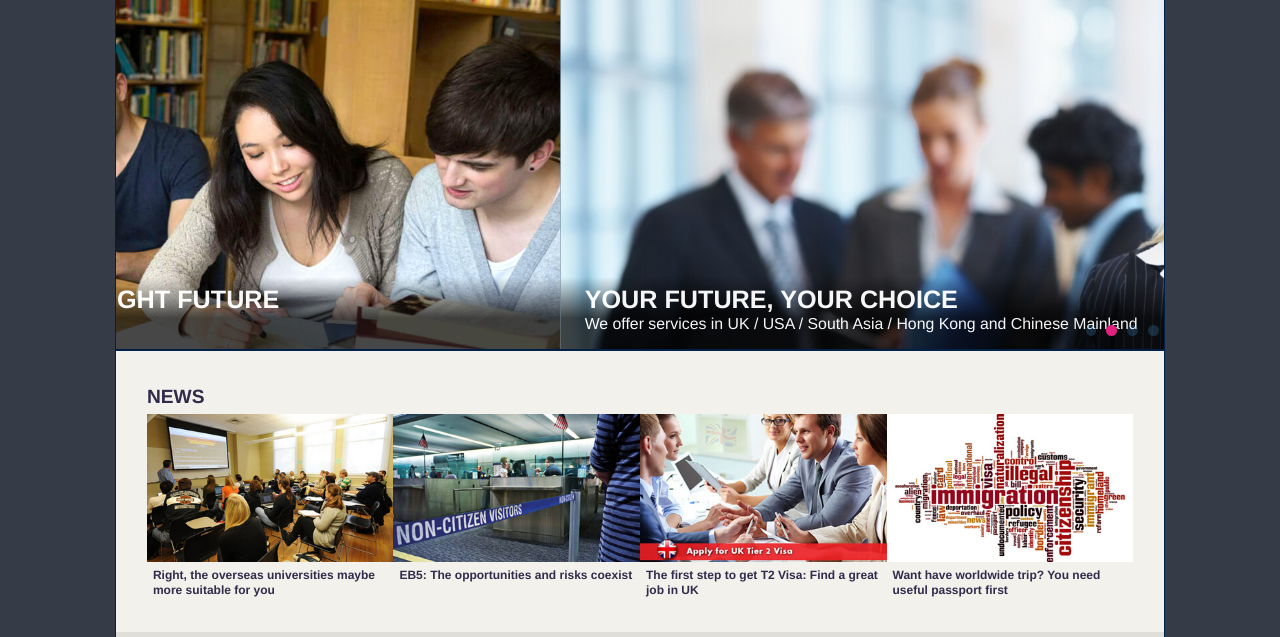
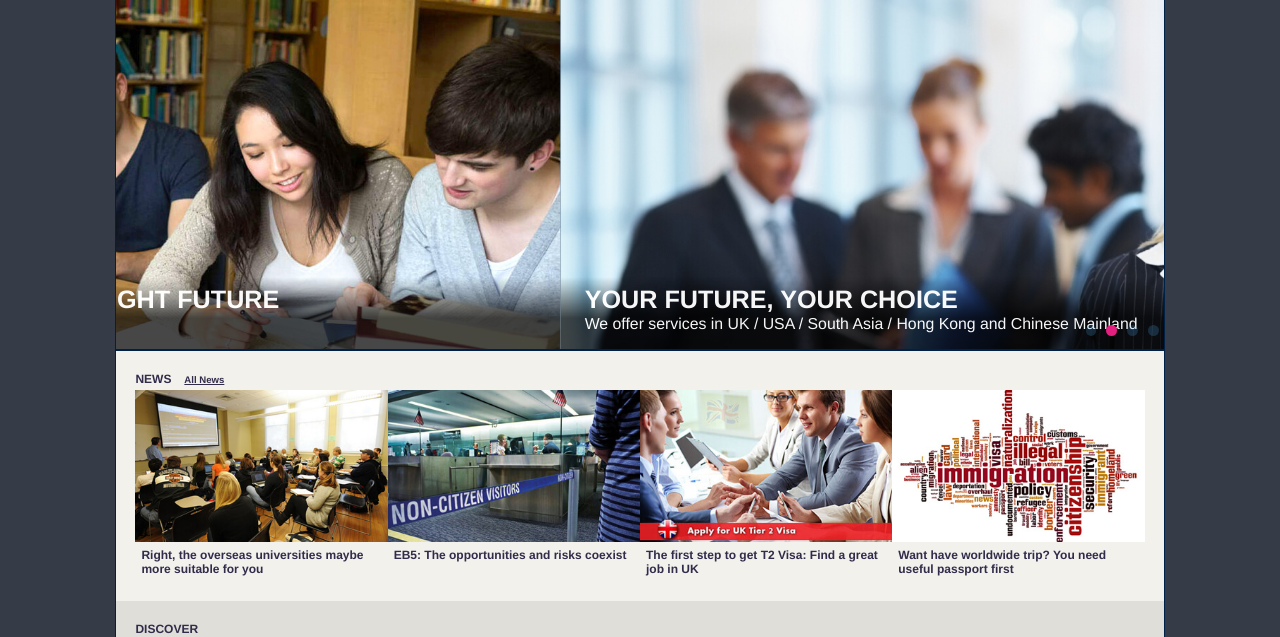
Before and after one commit to miracleglobal/miracleglobal.github.io, a plain HTML site: page index.html in a window 1280 px wide. Shown: the part 94-731 px from the top of the page. Drawn offline with Linux system fonts and the light colour scheme.

Commit message:
all news

```diff
--- a/css/index.css
+++ b/css/index.css
@@ -190,10 +190,23 @@ html{
   background: #f2f1ec;
   padding: 1.5em 1.6em 1.5em 1.6em;
   box-sizing: border-box;
-  font-size: 1.6em;
+  font-size: 1em;
   line-height: 1.8em;
   font-weight: bold;
   color: #322b4a;
+}
+.all{
+  font-size: .8em;
+  text-decoration: underline;
+  margin-left: .8rem;
+  line-height: .8rem;
+}
+.all:hover{
+  font-size: .8em;
+  color:#1155ee!important;
+  text-decoration: underline;
+  margin-left: .8rem;
+  line-height: .8rem;
 }
 .container .discover{
   background: #e0ded9!important;
--- a/index.html
+++ b/index.html
@@ -103,7 +103,7 @@
 		</div>
 	</div>
 	<div class="container">
-		<div class="news">NEWS
+		<div class="news">NEWS <a class="all">All&nbsp;News</a>
 			<div class="pure-g">
         <div class="imghover pure-u-1-4 pure-u-lg-1-4">
             <img class="pure-img" src="img/news1.jpg" alt="">
```
